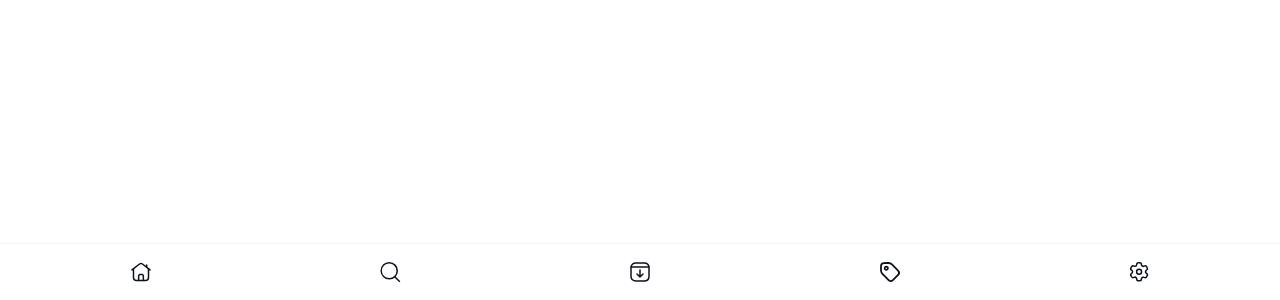
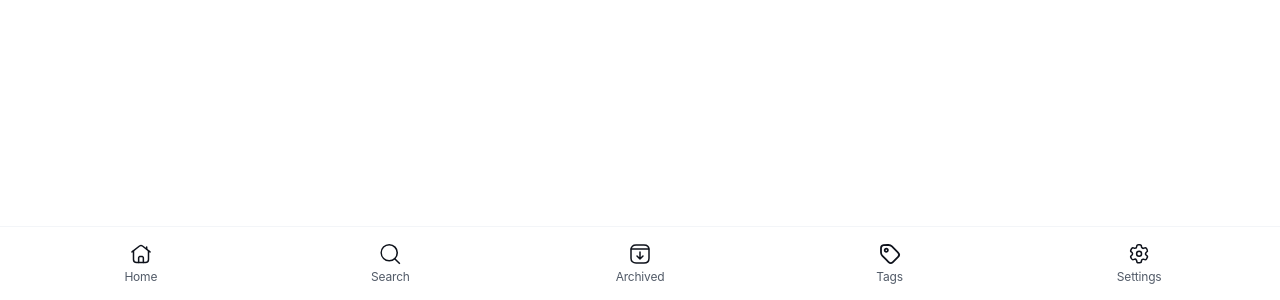
Before and after one commit to HamDean/note-taking-web-app, a React (Vite) app in the folder frontend/: page / in a window 1280 px wide. Shown: the part 500-800 px from the top of the page. Built offline with nearby package versions, Linux system fonts and the light colour scheme; a web font is replaced by a local one.

Commit message:
Add tab names for medium screen sizes

```diff
--- a/frontend/src/components/MenuItem.tsx
+++ b/frontend/src/components/MenuItem.tsx
@@ -2,12 +2,14 @@ import type { ReactNode } from "react";
 
 interface Props {
   children: ReactNode;
+  name: string
 }
 
-const MenuItem = ({ children }: Props) => {
+const MenuItem = ({ children, name }: Props) => {
   return (
-    <div className="h-8 w-full flex items-center flex-col py-1 px-5.5 cursor-pointer hover:bg-neutral-50">
+    <div className="w-full flex gap-1 items-center flex-col py-1 px-5.5 cursor-pointer hover:bg-neutral-50">
       {children}
+      <span className="hidden md:block text-preset-6 text-neutral-600">{name}</span>
     </div>
   );
 };
--- a/frontend/src/components/MenuTab.tsx
+++ b/frontend/src/components/MenuTab.tsx
@@ -7,20 +7,20 @@ import MenuItem from "./MenuItem";
 
 const MenuTab = () => {
   return (
-    <nav className="flex items-center w-full justify-between py-3 px-4 fixed bottom-0 border-t border-t-neutral-100">
-      <MenuItem>
+    <nav className="flex items-center md:h-18.5 w-full justify-between py-3 px-4 fixed bottom-0 border-t border-t-neutral-100">
+      <MenuItem name="Home">
         <HomeIcon />
       </MenuItem>
-      <MenuItem>
+      <MenuItem name="Search">
         <SearchIcon />
       </MenuItem>
-      <MenuItem>
+      <MenuItem name="Archived">
         <ArchivedIcon />
       </MenuItem>
-      <MenuItem>
+      <MenuItem name="Tags">
         <TagsIcon />
       </MenuItem>
-      <MenuItem>
+      <MenuItem name="Settings">
         <SettingsIcon />
       </MenuItem>
     </nav>
```
